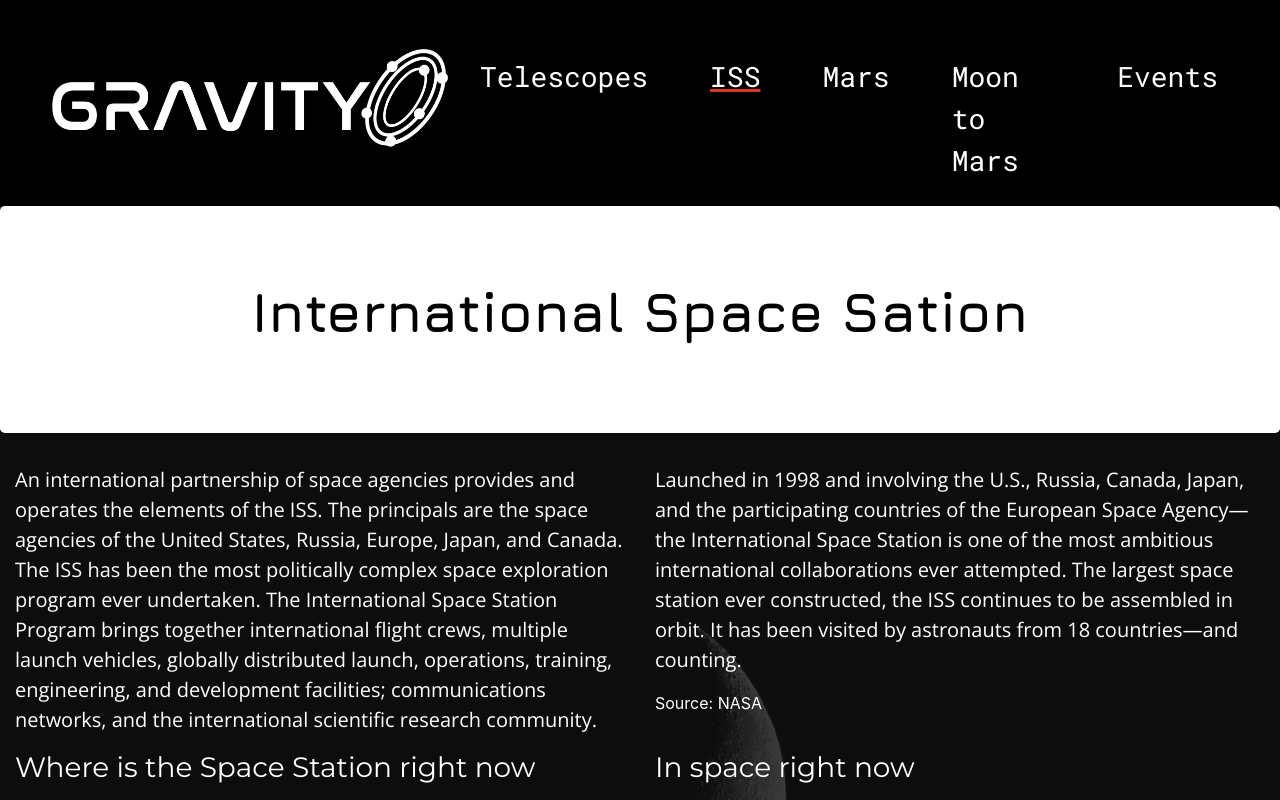
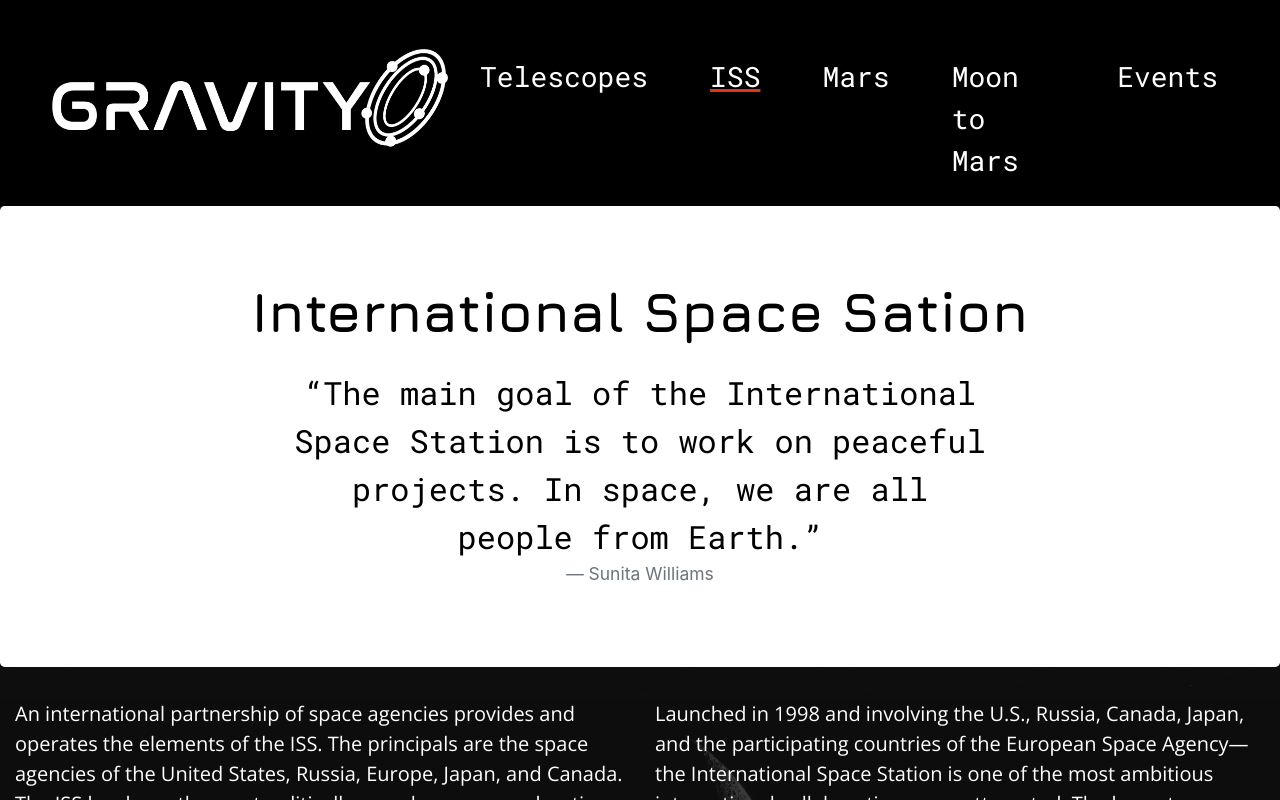
Before and after one commit to xJuhix/gravity0, a React (Create React App) app: page /iss in a window 1280 px wide. Shown: the top 800 px of the page. Built offline with nearby package versions, Linux system fonts and the light colour scheme.

Commit message:
Added Quotes

```diff
--- a/src/components/pages/Iss.js
+++ b/src/components/pages/Iss.js
@@ -26,6 +26,13 @@ export function InternationalSpaceStation() {
           <div className="jumbotron-header">
             <Heading title="International Space Sation" />
           </div>
+          <blockquote className="blockquote">
+            <q>
+              The main goal of the International Space Station is to work on
+              peaceful projects. In space, we are all people from Earth.
+            </q>
+            <footer className="blockquote-footer">Sunita Williams</footer>
+          </blockquote>
         </Container>
       </Jumbotron>
 
--- a/src/components/pages/Mars.js
+++ b/src/components/pages/Mars.js
@@ -22,6 +22,10 @@ export function Mars() {
       <Jumbotron>
         <Container>
           <Heading title="Mars Exploration Program" />
+          <blockquote className="blockquote">
+            <q>Mars is the only known planet inhabited solely by robots</q>
+            <footer className="blockquote-footer">?</footer>
+          </blockquote>
         </Container>
       </Jumbotron>
 
--- a/src/components/pages/Telescopes.js
+++ b/src/components/pages/Telescopes.js
@@ -53,7 +53,7 @@ export function Telescopes() {
               </p>
             </Container>
           </Jumbotron>
-          <h2>Hubble</h2>
+          <h2>Hubble Space Telescope</h2>
           <Row>
             <HubbleTelescope />
           </Row>
--- a/src/sass/partials/_telescope.scss
+++ b/src/sass/partials/_telescope.scss
@@ -10,6 +10,8 @@
 
 		p{
 			padding-top: 1rem;
+			margin-right: 1rem;
+			margin-left: 0.5rem;
 		}
 
 	}
@@ -24,7 +26,7 @@
 		margin-top: 2rem;
 
 		@media (max-width: 768px) {
-			margin-left: 1rem;
+			margin-right: 1rem;
 		}
 
 	}
```
